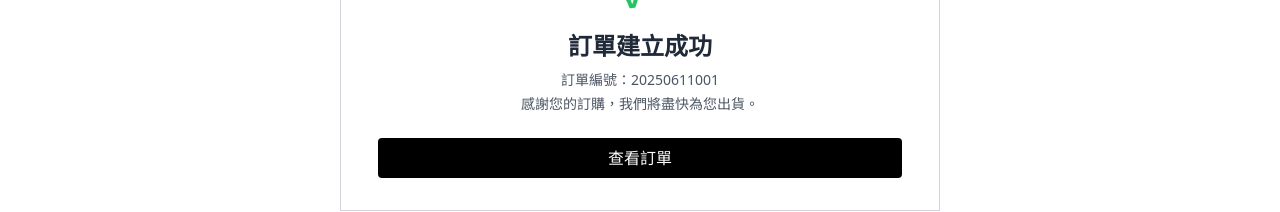
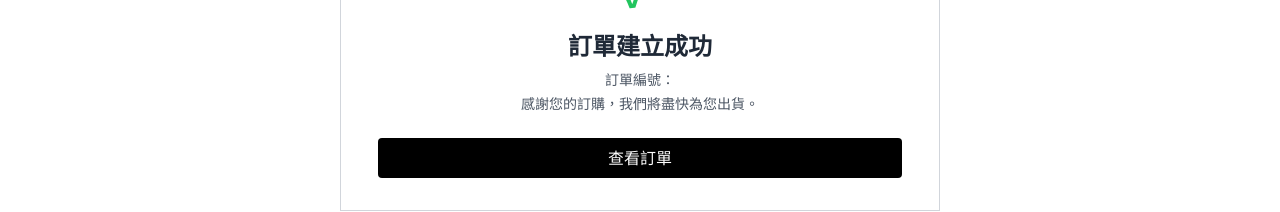
Before and after one commit to Wandaihsien/WJ-frontend, a Vue app: page /checkout/success in a window 1280 px wide. Shown: the part 437-649 px from the top of the page. Built offline with nearby package versions, Linux system fonts and the light colour scheme; no server answers.

Commit message:
OrderSuccess新增訂單編號

```diff
--- a/src/views/OrderSuccess.vue
+++ b/src/views/OrderSuccess.vue
@@ -1,6 +1,9 @@
 <script setup lang="ts">
-import { RouterLink } from 'vue-router'
+import { RouterLink, useRoute } from 'vue-router'
 import NavBar from '../components/NavBar.vue'
+
+const route = useRoute()
+const orderNo = route.query.orderNo
 </script>
 <template>
   <div class="w-full h-screen">
@@ -45,7 +48,7 @@ import NavBar from '../components/NavBar.vue'
           訂單建立成功
         </div>
         <p class="text-sm text-gray-600 mb-1">
-          訂單編號：<span class="font-medium">20250611001</span>
+          訂單編號：<span class="font-medium">{{ orderNo }}</span>
         </p>
         <p class="text-sm text-gray-600 mb-6">
           感謝您的訂購，我們將盡快為您出貨。
--- a/vite.config.js
+++ b/vite.config.js
@@ -13,6 +13,8 @@ export default defineConfig({
       },
     },
   },
+  publicDir: 'public',
+  base: '/',
   build: {
     outDir: 'dist',
     assetsDir: 'assets',
```
Also changed, not shown: 1 other file (tests, documents, lock files or other folders).
